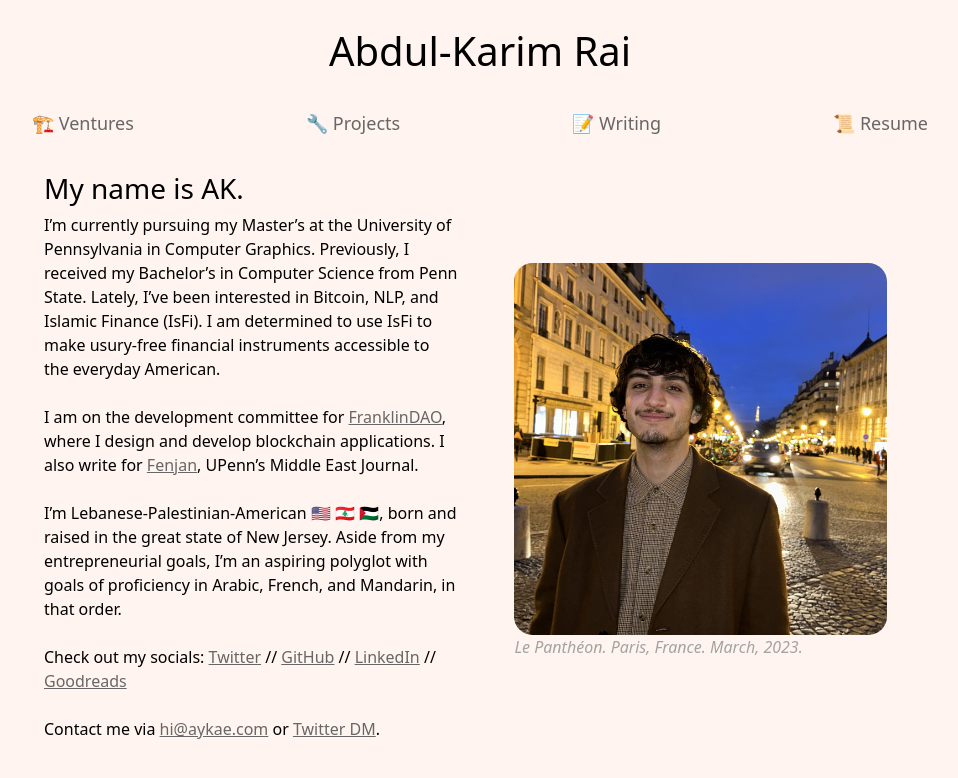
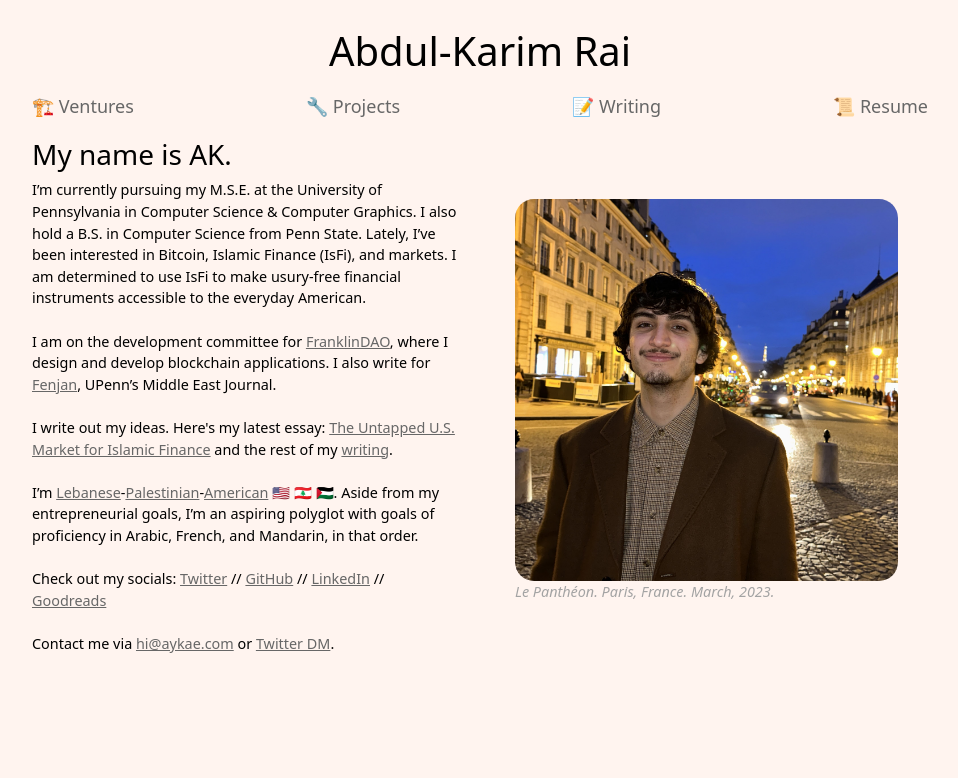
Before and after one commit to aykae/aboudirai.github.io, a Jekyll site: the page built from index.html, in a window 1280 px wide. Shown: the top 778 px of the page, without its empty margins (160-1118 px from the left). Built offline with Jekyll 4.4.1, drawn with Linux system fonts in a browser that asks for light colours.

Commit message:
homepage edits

```diff
--- a/assets/css/index.css
+++ b/assets/css/index.css
@@ -1,5 +1,17 @@
 .home-container {
     padding: 0% 15% 0% 15%;
+}
+
+.name {
+    text-align: center;
+    margin: 0;
+    padding-top: 3%;
+}
+
+.navbar{
+    margin: 0;
+    padding: 2% 0 2% 0;
+    list-style: none;
 }
 
 .navbar li{
@@ -22,12 +34,21 @@
 }
 
 .content {
-    margin: 3% 0 0 0;
+    /* margin: 3% 0 0 0; */
 
     display: flex;
     flex-direction: row;
     justify-content: space-between;
     align-items: center;
+}
+
+.content p {
+    font-size: 0.9rem;
+}
+
+.content a:hover {
+    color: #000000;
+    text-decoration: none;
 }
 
 @media screen and (max-width: 600px) {
--- a/index.html
+++ b/index.html
@@ -7,9 +7,9 @@ title: Home
 </head>
 
 <div class="container-fluid home-container">
-    <h1 style="text-align: center; padding-top: 3%;">Abdul-Karim Rai</h1>
+    <h1 class="name">Abdul-Karim Rai</h1>
 
-    <ul class="navbar" style="list-style-type: none; padding-top: 3%;">
+    <ul class="navbar">
         <li>🏗️ <a href="ventures">Ventures</a></li>
         <li>🔧 <a href="projects">Projects</a></li>
         <li>📝 <a href="writing">Writing</a></li>
@@ -21,14 +21,29 @@ title: Home
         <div class="col" style="text-align: left">
             <h3>My name is AK.</h3>
             <p>
-                I’m currently pursuing my Master’s at the University of Pennsylvania in Computer Graphics. Previously, I received my Bachelor’s in Computer Science from Penn State. Lately, I’ve been interested in Bitcoin, NLP, and Islamic Finance (IsFi). I am determined to use IsFi to make usury-free financial instruments accessible to the everyday American.
+                I’m currently pursuing my M.S.E. at the University of Pennsylvania in Computer Science & Computer Graphics. I also hold a B.S. in Computer Science from Penn State. Lately, I’ve been interested in Bitcoin, Islamic Finance (IsFi), and markets. I am determined to use IsFi to make usury-free financial instruments accessible to the everyday American.
+
                 <br><br>
+
                 I am on the development committee for <a href="https://www.franklindao.xyz/">FranklinDAO</a>, where I design and develop blockchain applications. I also write for <a href="https://www.upennfenjan.com/spring2023">Fenjan</a>, UPenn’s Middle East Journal.
+
                 <br><br>
-                I’m Lebanese-Palestinian-American 🇺🇸 🇱🇧 🇵🇸, born and raised in the great state of New Jersey. Aside from my entrepreneurial goals, I’m an aspiring polyglot with goals of proficiency in Arabic, French, and Mandarin, in that order.
+
+                {% if site.posts.first %}
+                I write out my ideas. Here's my latest essay:
+                <a href="{{ site.posts.first.url }}">{{ site.posts.first.title }}</a> and the rest of my <a href="{{ site.url }}/writing">writing</a>.
+                {% endif %}
+
                 <br><br>
+
+                I’m <a href="https://en.wikipedia.org/wiki/Sidon">Lebanese</a>-<a href="https://en.wikipedia.org/wiki/Acre,_Israel">Palestinian</a>-<a href="https://en.wikipedia.org/wiki/Bergen_County,_New_Jersey">American</a> 🇺🇸 🇱🇧 🇵🇸. Aside from my entrepreneurial goals, I’m an aspiring polyglot with goals of proficiency in Arabic, French, and Mandarin, in that order.
+
+                <br><br>
+
                 Check out my socials: <a href="https://twitter.com/aykae_r" target="_blank">Twitter</a> // <a href="https://github.com/aykae" target="_blank">GitHub</a> // <a href="https://www.linkedin.com/in/abdul-karim-rai-0a77a0193/" target="_blank">LinkedIn</a> // <a href="https://www.goodreads.com/user/show/144468818-aykae" target="_blank">Goodreads</a>
+
                 <br><br>
+
                 Contact me via <a href="mailto:hi@aykae.com">hi@aykae.com</a> or <a href="https://twitter.com/aykae_r" target="_blank">Twitter DM</a>.
             </p>
         </div>
```
Also changed, not shown: collections/_drafts/2024-01-09-islamic-insurance.md (added, +36 -0 lines), collections/_post_refs/2001-09-21-for-reference.md (renamed from collections/_drafts/2001-09-21-for-reference.md), collections/_post_refs/2021-02-04-first-post-oneyearago.md (renamed from collections/_drafts/2021-02-04-first-post-oneyearago.md), collections/_post_refs/2022-02-04-first-post.md (renamed from collections/_drafts/2022-02-04-first-post.md), collections/_post_refs/2022-02-08-bookdeck.md (renamed from collections/_drafts/2022-02-08-bookdeck.md).
